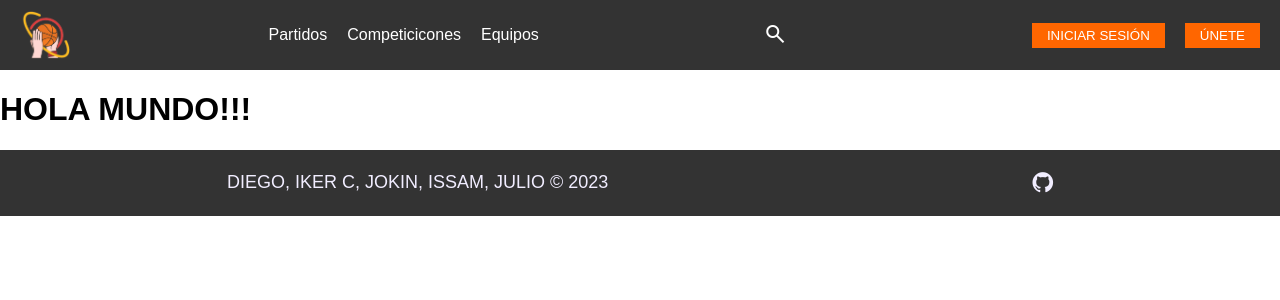
After one commit to Resultados-deportivos/Web, a Flask app: template templates/equipos.html in a window 1280 px wide. The commit adds this page. Shown: the top 300 px of the page. Run offline with Flask 3, Linux system fonts and the light colour scheme; the template is opened without the code that fills it, so the values that code supplies are empty; some libraries are stand-ins or nearby versions.

Commit message:
Estrucutura html

```diff
--- a/main.py
+++ b/main.py
@@ -1,7 +1,8 @@
 from flask import Flask, render_template, Flask, redirect, url_for
 import psycopg2
 
-app = Flask(__name__)
+app = Flask(__name__, static_url_path='/static')
+
 
 # Configurar la conexión a la base de datos PostgreSQL
 #conn = psycopg2.connect(
@@ -10,7 +11,7 @@ app = Flask(__name__)
  #   host="localhost"
 #)
 
-@app.route('/')
+@app.route('/es/index.html')
 def home():
     # Realizar una consulta SQL a la base de datos
     #cursor = conn.cursor()
@@ -19,6 +20,12 @@ def home():
     #cursor.close()
 #    return render_template('index.html', resultados=resultados)
     return render_template('index.html')
+@app.route('/es/')
+def index_es():
+    return redirect(url_for('home'))
+@app.route('/')
+def index():
+    return redirect(url_for('home'))
 
 if __name__ == '__main__':
     app.run(debug=True)
--- a/templates/base.html
+++ b/templates/base.html
@@ -3,15 +3,15 @@
 <head>
     <meta charset="UTF-8">
     <title>Basket</title>
-    <link rel="stylesheet" href="./static/style.css">
+    <link rel="stylesheet" href="{{ url_for('static', filename='style.css') }}">
     <link rel="stylesheet" href="https://fonts.googleapis.com/css2?family=Material+Symbols+Outlined:opsz,wght,FILL,GRAD@24,400,0,0" />
     <link rel="stylesheet" href="https://cdnjs.cloudflare.com/ajax/libs/font-awesome/4.7.0/css/font-awesome.min.css">
-    <link rel="shortcut icon" href="./static/img/icon.png" type="image/x-icon">
+    <link rel="shortcut icon" href="/static/img/icon.png"" type="image/x-icon">
 </head>
 <body>
     <header>
         <div class="icon">
-                <img src="./static/img/icon.png" alt="" srcset="">
+                <img src="/static/img/icon.png" alt="" srcset="">
         </div>
         <div class="nav">
             <nav>
--- /dev/null
+++ b/templates/competiciones.html
@@ -0,0 +1,5 @@
+{% extends "base.html" %}
+
+{% block maincontent %}
+    <h1>HOLA MUNDO!!!</h1>
+{% endblock %}
--- /dev/null
+++ b/templates/equipos.html
@@ -0,0 +1,5 @@
+{% extends "base.html" %}
+
+{% block maincontent %}
+    <h1>HOLA MUNDO!!!</h1>
+{% endblock %}
--- /dev/null
+++ b/templates/partidos.html
@@ -0,0 +1,5 @@
+{% extends "base.html" %}
+
+{% block maincontent %}
+    <h1>HOLA MUNDO!!!</h1>
+{% endblock %}
```
